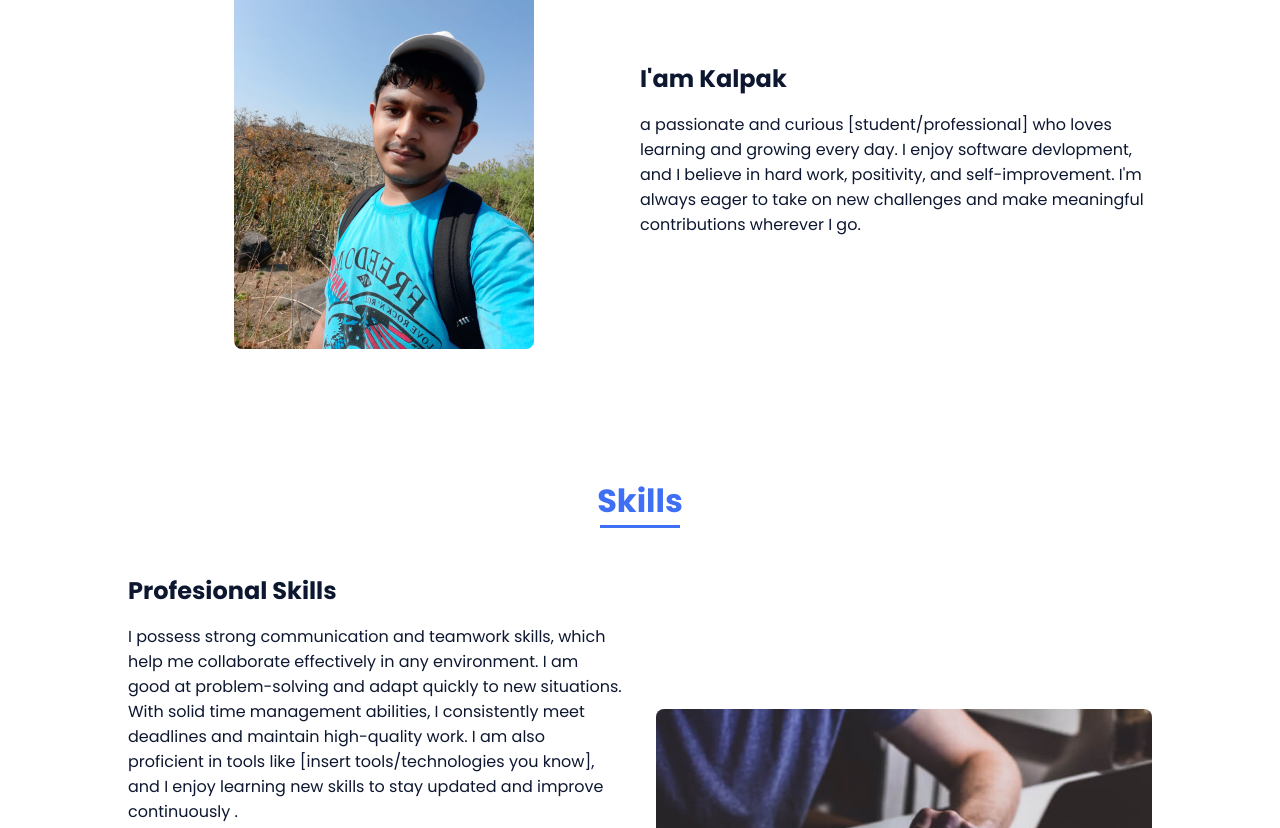
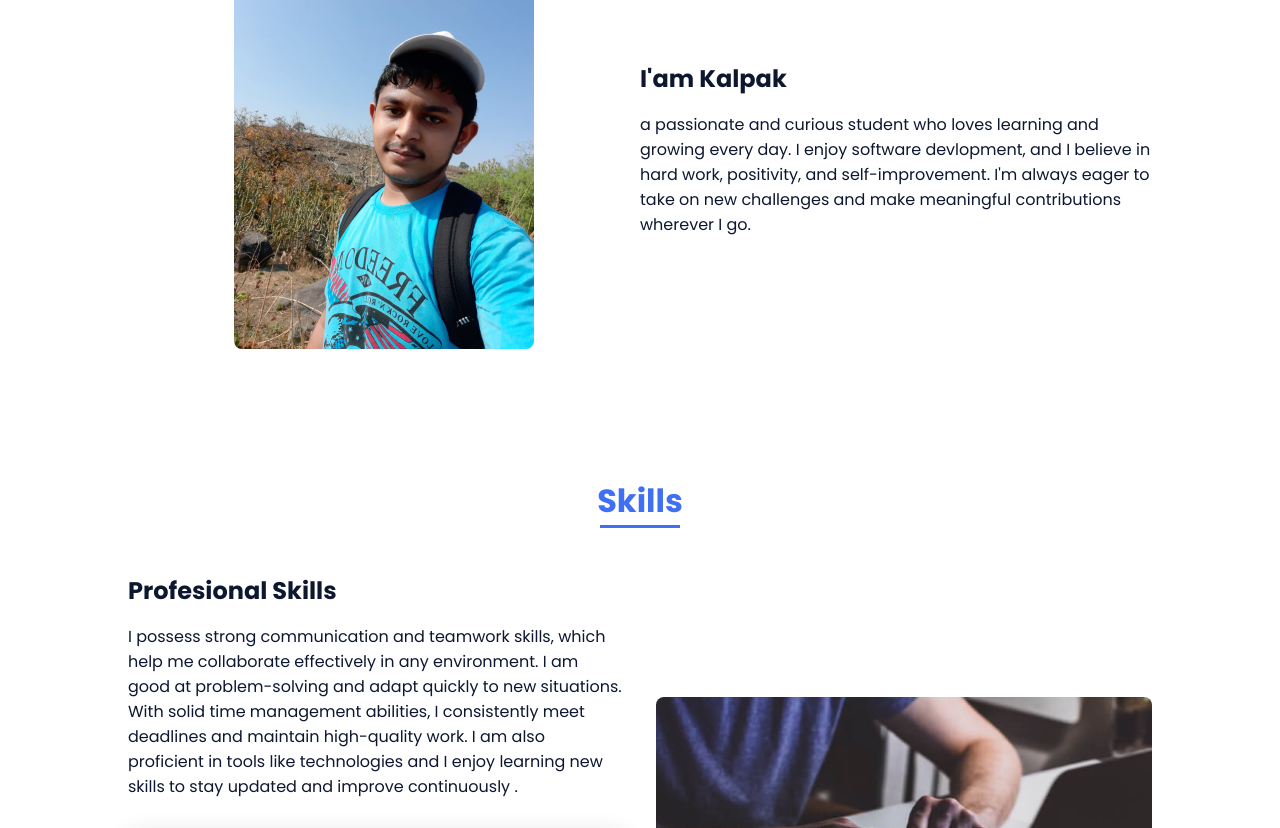
Before and after one commit to KalpakBari45/kalpakbari45.github.io, a plain HTML site: page index.html in a window 1280 px wide. Shown: the part 950-1778 px from the top of the page. Drawn offline with nearby package versions, Linux system fonts and the light colour scheme.

Commit message:
Update index.html

```diff
--- a/index.html
+++ b/index.html
@@ -74,7 +74,7 @@
 
                     <div>
                         <h2 class="about__subtitle">I'am Kalpak</h2>
-                        <p class="about__text">a passionate and curious [student/professional] who loves learning and growing every day. I enjoy software devlopment, and I believe in hard work, positivity, and self-improvement. I'm always eager to take on new challenges and make meaningful contributions wherever I go.
+                        <p class="about__text">a passionate and curious student who loves learning and growing every day. I enjoy software devlopment, and I believe in hard work, positivity, and self-improvement. I'm always eager to take on new challenges and make meaningful contributions wherever I go.
 
 </p>
                     </div>
@@ -88,7 +88,7 @@
                 <div class="skills__container bd-grid">
                     <div>
                         <h2 class="skills__subtitle">Profesional Skills</h2>
-                        <p class="skills__text">I possess strong communication and teamwork skills, which help me collaborate effectively in any environment. I am good at problem-solving and adapt quickly to new situations. With solid time management abilities, I consistently meet deadlines and maintain high-quality work. I am also proficient in tools like [insert tools/technologies you know], and I enjoy learning new skills to stay updated and improve continuously
+                        <p class="skills__text">I possess strong communication and teamwork skills, which help me collaborate effectively in any environment. I am good at problem-solving and adapt quickly to new situations. With solid time management abilities, I consistently meet deadlines and maintain high-quality work. I am also proficient in tools like technologies and I enjoy learning new skills to stay updated and improve continuously
 
 .</p>
                         <div class="skills__data">
```
